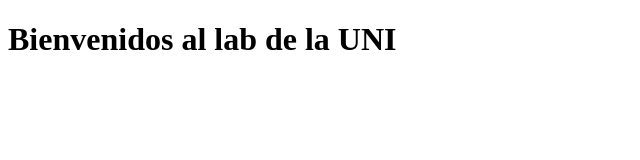
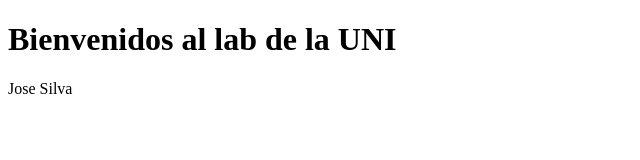
Before and after one commit to eduardoorm/workshop-git-github, a plain HTML site: page index.html in a window 1280 px wide. Shown: the full height of the page, 0-640 px from the left. Drawn offline with Linux system fonts and the light colour scheme.

Commit message:
Update index.html

```diff
--- a/index.html
+++ b/index.html
@@ -7,5 +7,6 @@
 </head>
 <body>
     <h1> Bienvenidos al lab de la UNI</h1>
+    <p>Jose Silva</p>
 </body>
 </html>
```
